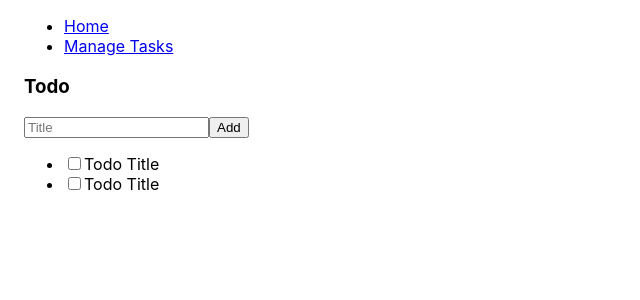
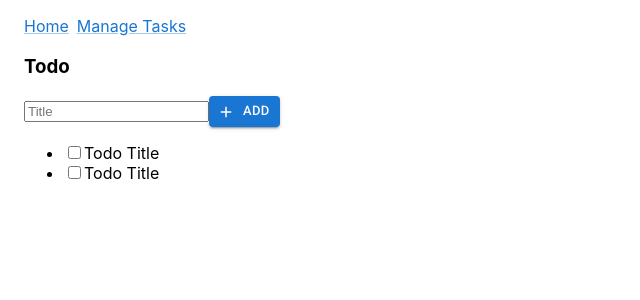
Before and after one commit to sharonshaliyo/TodoApp-ReactRedux, a React (Create React App) app: page / in a window 1280 px wide. Shown: the top 300 px of the page, without its empty margins (0-640 px from the left). Built offline with nearby package versions, Linux system fonts and the light colour scheme.

Commit message:
feat: Update components

```diff
--- a/src/components/SimpleTodo/SimpleTodo.js
+++ b/src/components/SimpleTodo/SimpleTodo.js
@@ -1,5 +1,7 @@
 import React, { useState } from "react";
 import SimpleTodoItem from './SimpleTodoItem'
+import { Button } from "@mui/material";
+import AddIcon from '@mui/icons-material/Add';
 
 export default () => {
     const [todos, setTodos] = useState(['Learn', 'Grind'])
@@ -8,7 +10,12 @@ export default () => {
             <h3>Todo</h3>
             <form>
                 <input type="text" placeholder="Title" />
-                <button>Add</button>
+                <Button
+                    variant="contained"
+                    onClick={null}
+                    size="small"
+                    startIcon={<AddIcon />}
+                >Add</Button>
             </form>
             <ul>
                 {todos.map(todo => <SimpleTodoItem todo={todo} />)}
--- a/src/components/TasksApp.js
+++ b/src/components/TasksApp.js
@@ -1,7 +1,8 @@
 import React from 'react'
 import { connect } from 'react-redux'
-import { BrowserRouter, Routes, Route, Link } from 'react-router-dom'
+import { BrowserRouter, Routes, Route } from 'react-router-dom'
 import { Container } from '@mui/material'
+import Link from '@mui/material/Link';
 
 import SimpleTodo from './SimpleTodo/SimpleTodo'
 import TasksPage from '../components/TasksPage'
@@ -15,14 +16,9 @@ const TasksApp = (props) => {
 
     return <Container maxWidth="xl" sx={{ mt: 2 }}>
         <BrowserRouter>
-            <ul>
-                <li>
-                    <Link to="/">Home</Link>
-                </li>
-                <li>
-                    <Link to="/managetasks">Manage Tasks</Link>
-                </li>
-            </ul>
+
+            <Link href="/" underline="always">Home</Link>
+            <Link sx={{ ml: 1 }} href="/managetasks" underline="always">Manage Tasks</Link>
 
             <Routes>
                 <Route exact path="/" element={<SimpleTodo />} ></Route>
```
